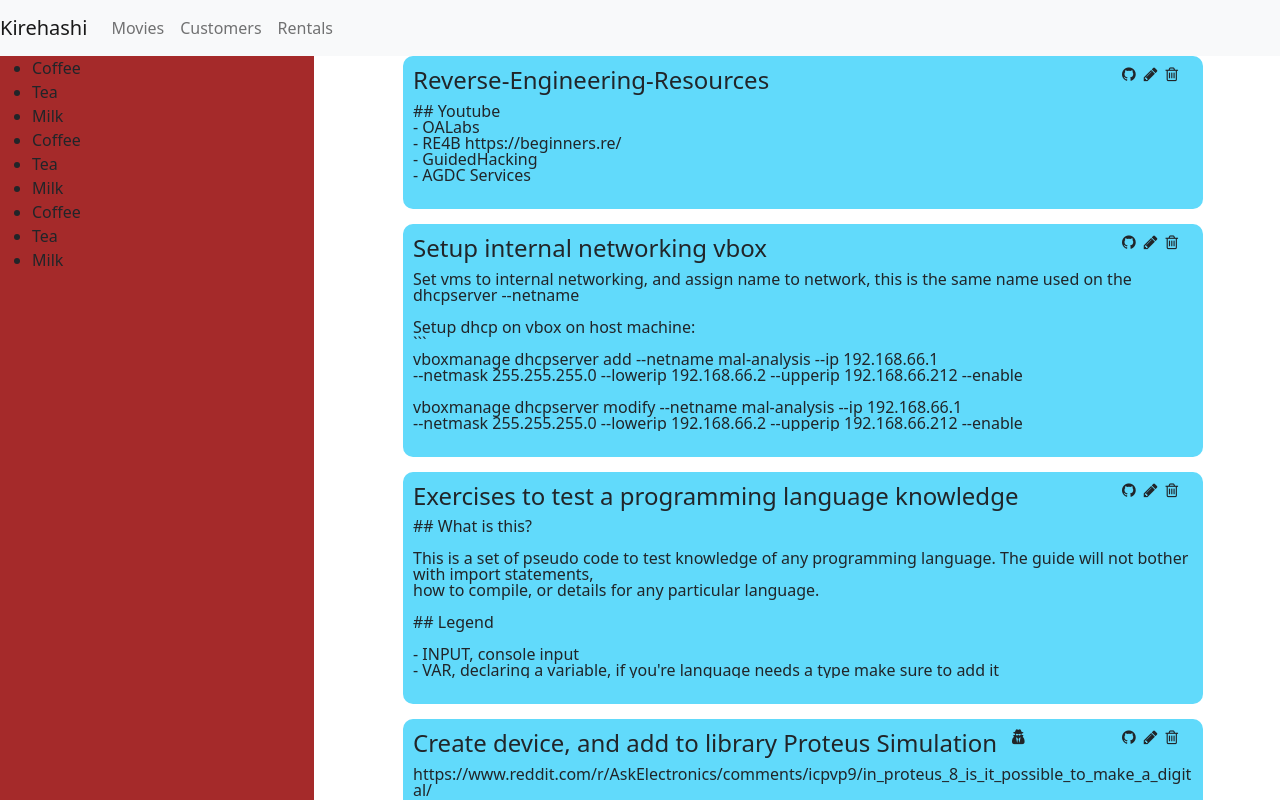
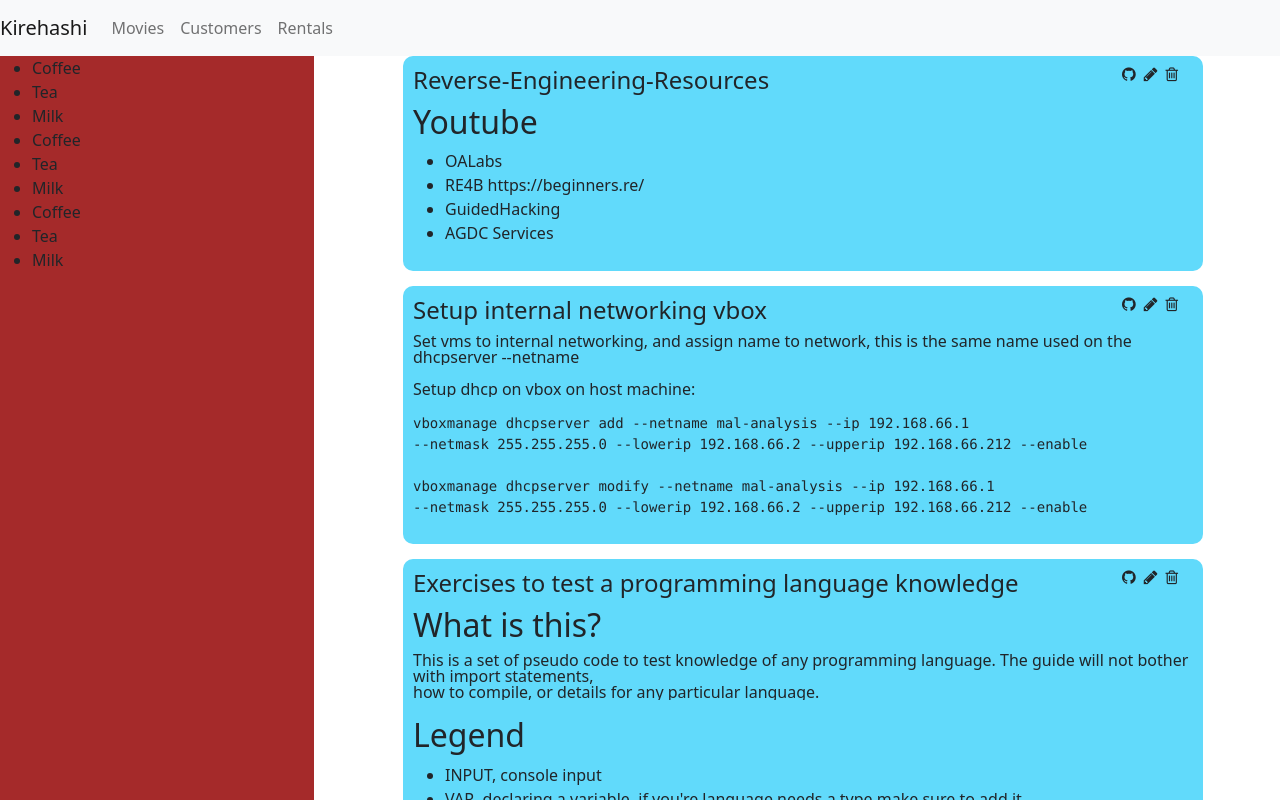
Before and after one commit to TheFern2/kirehashi, a React (Create React App) app: page / in a window 1280 px wide. Shown: the top 800 px of the page. Built offline with nearby package versions, Linux system fonts and the light colour scheme.

Commit message:
markdown render

```diff
--- a/package.json
+++ b/package.json
@@ -17,8 +17,10 @@
     "lodash": "^4.17.21",
     "react": "^17.0.2",
     "react-dom": "^17.0.2",
+    "react-markdown": "^7.0.0",
     "react-router-dom": "^5.2.0",
     "react-scripts": "4.0.3",
+    "react-syntax-highlighter": "^15.4.4",
     "typescript": "^4.1.2",
     "web-vitals": "^1.0.1"
   },
--- a/src/components/gist.tsx
+++ b/src/components/gist.tsx
@@ -1,12 +1,17 @@
 import React from "react";
+import ReactMarkdown from "react-markdown";
 import { DetailedGist } from "../interfaces/DetailedGist";
 import "../App.css";
 
 const Gist = (props: { gistData: DetailedGist }) => {
   console.log(Object.keys(props.gistData.files)[0]);
   const firstFile = Object.keys(props.gistData.files)[0];
+  const firstFileLanguage = props.gistData.files[firstFile]?.language;
   const gistDescription =
     props.gistData.description !== "" ? props.gistData.description : "Untitled";
+  const firstFileContent = props.gistData.files[firstFile]?.content
+  const contentSplitInLines = firstFileContent!.split(/\r?\n/);  // split by: \r\n  or  \n
+  const truncatedContent = contentSplitInLines.slice(0, 10)
 
   return (
     <div className="gist-container">
@@ -22,7 +27,7 @@ const Gist = (props: { gistData: DetailedGist }) => {
         </div>
       </div>
       <div className="gist-bottom">
-        <p>{props.gistData.files[firstFile]?.content}</p>
+        {firstFileLanguage === "Markdown" ? <ReactMarkdown>{truncatedContent.join("\n")}</ReactMarkdown> : <p>{truncatedContent.join("\n")}</p>}
       </div>
     </div>
   );
```
Also changed, not shown: src/App.css (line endings or trailing spaces), 1 other file (tests, documents, lock files or other folders).
